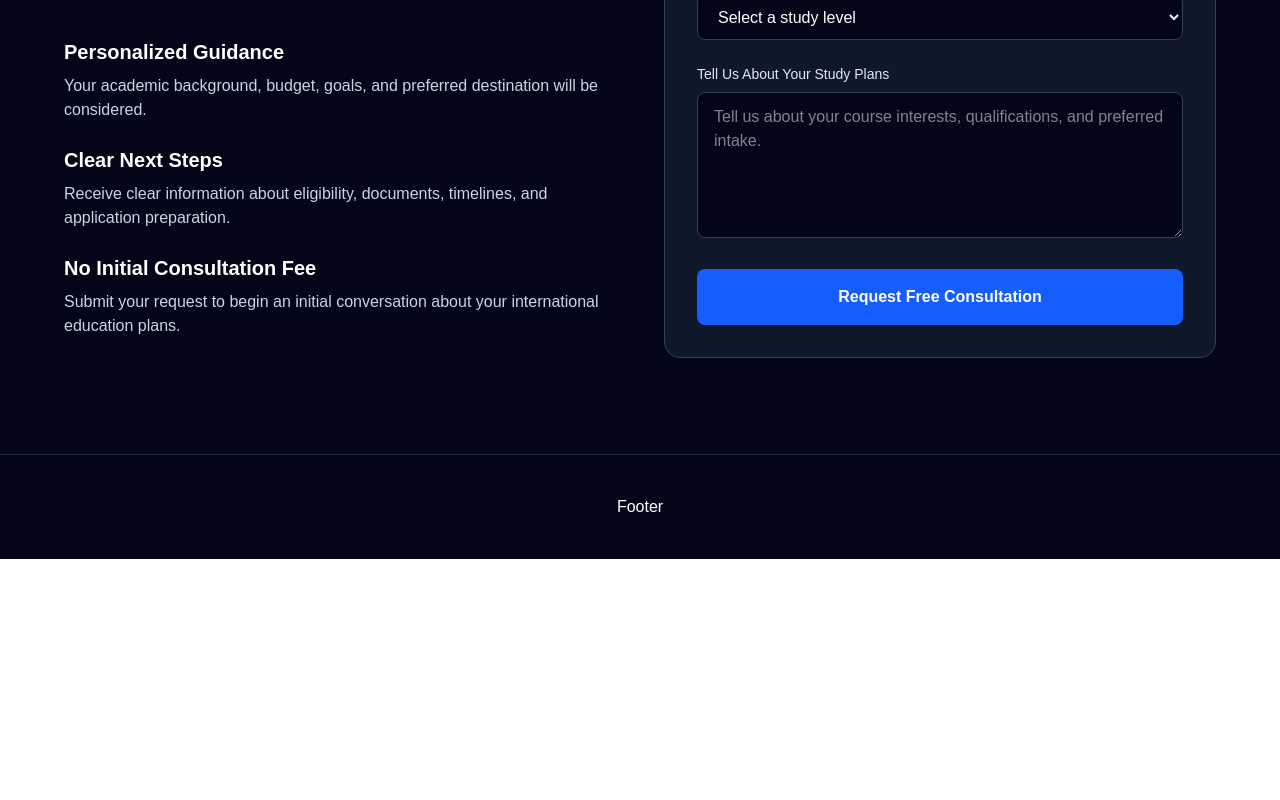
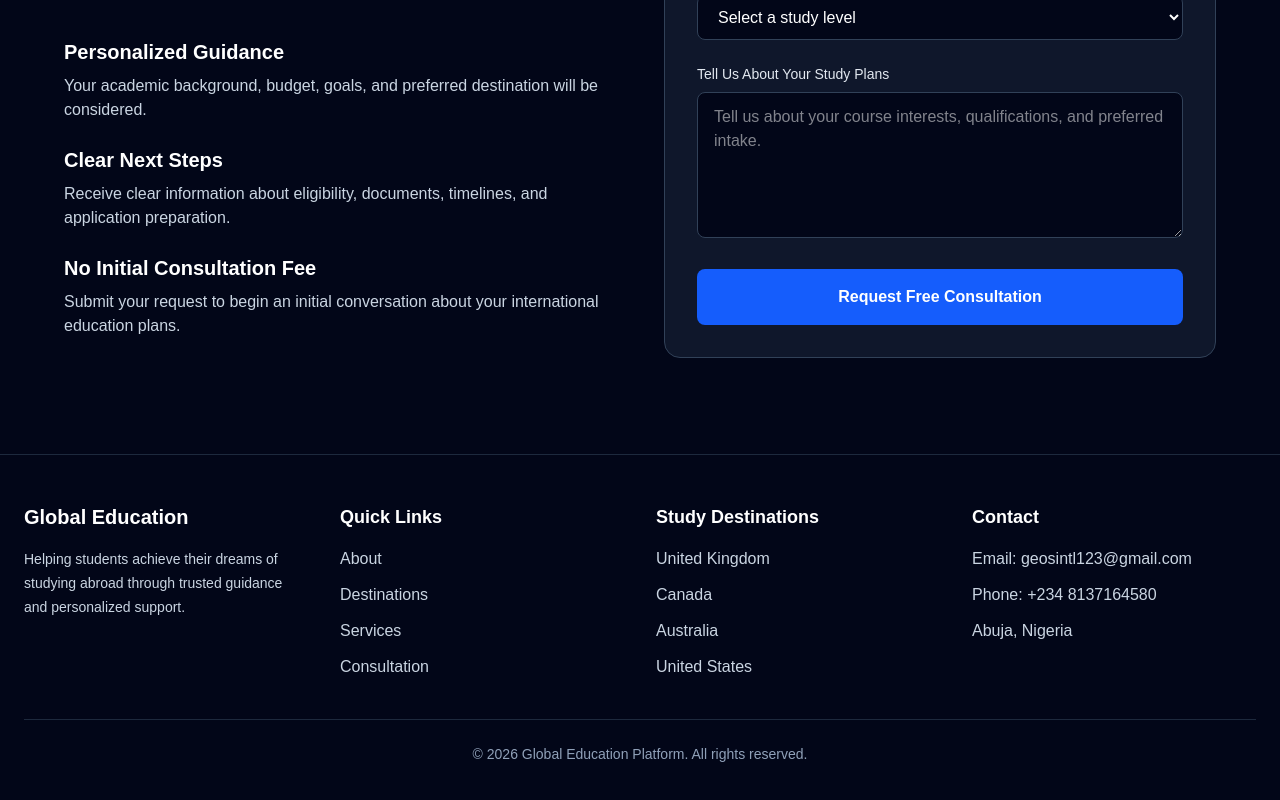
Before and after one commit to loveamarachicloud/global-education-platform, a Next.js app: page / in a window 1280 px wide. Shown: the part 4048-4848 px from the top of the page. Before the commit the page ends 4607 px from the top, so only its background shows below. Built offline with nearby package versions, Linux system fonts and the light colour scheme.

Commit message:
Complete footer section

```diff
--- /dev/null
+++ b/app/components/Footer.tsx
@@ -0,0 +1,113 @@
+export default function Footer() {
+  return (
+    <footer className="border-t border-slate-800 bg-slate-950 text-slate-300">
+      <div className="mx-auto max-w-7xl px-6 py-12">
+        <div className="grid gap-8 md:grid-cols-2 lg:grid-cols-4">
+          <div>
+  <h3 className="text-xl font-bold text-white">
+    Global Education
+  </h3>
+
+  <p className="mt-4 text-sm leading-6">
+    Helping students achieve their dreams of studying abroad through trusted guidance and personalized support.
+  </p>
+</div>
+
+          <div>
+  <h3 className="text-lg font-semibold text-white">
+    Quick Links
+  </h3>
+
+  <ul className="mt-4 space-y-3">
+    <li>
+      <a href="#about" className="transition hover:text-blue-400">
+        About
+      </a>
+    </li>
+
+    <li>
+      <a href="#destinations" className="transition hover:text-blue-400">
+        Destinations
+      </a>
+    </li>
+
+    <li>
+      <a href="#services" className="transition hover:text-blue-400">
+        Services
+      </a>
+    </li>
+
+    <li>
+      <a href="#consultation" className="transition hover:text-blue-400">
+        Consultation
+      </a>
+    </li>
+  </ul>
+</div>
+
+          <div>
+  <h3 className="text-lg font-semibold text-white">
+    Study Destinations
+  </h3>
+
+  <ul className="mt-4 space-y-3">
+    <li>
+      <a href="#destinations" className="transition hover:text-blue-400">
+        United Kingdom
+      </a>
+    </li>
+
+    <li>
+      <a href="#destinations" className="transition hover:text-blue-400">
+        Canada
+      </a>
+    </li>
+
+    <li>
+      <a href="#destinations" className="transition hover:text-blue-400">
+        Australia
+      </a>
+    </li>
+
+    <li>
+      <a href="#destinations" className="transition hover:text-blue-400">
+        United States
+      </a>
+    </li>
+  </ul>
+</div>
+
+          <div>
+  <h3 className="text-lg font-semibold text-white">
+    Contact
+  </h3>
+
+  <ul className="mt-4 space-y-3">
+    <li>
+  <a
+    href="mailto:geosintl123@gmail.com"
+    className="transition hover:text-blue-400"
+  >
+    Email: geosintl123@gmail.com
+  </a>
+</li>
+    <li>
+  <a
+    href="tel:+2348137164580"
+    className="transition hover:text-blue-400"
+  >
+    Phone: +234 8137164580
+  </a>
+</li>
+
+    <li>Abuja, Nigeria</li>
+  </ul>
+</div>
+        </div>
+        <div className="mt-10 border-t border-slate-800 pt-6 text-center text-sm text-slate-400">
+  <p>© 2026 Global Education Platform. All rights reserved.</p>
+</div>
+      </div>
+    </footer>
+  );
+}
--- a/app/page.tsx
+++ b/app/page.tsx
@@ -1,5 +1,6 @@
 import Image from "next/image";
 import ConsultationForm from "./components/ConsultationForm";
+import Footer from "./components/Footer";
 export default function Home() {
   return (
     <main className="min-h-screen bg-slate-950 text-white">
@@ -343,15 +344,13 @@ export default function Home() {
 
       <div className="rounded-2xl border border-slate-700 bg-slate-900 p-8">
         <ConsultationForm />
+
       </div>
     </div>
   </div>
 </section>
 
-      {/* Footer */}
-      <section className="p-10 border-t border-slate-800 text-center">
-        Footer
-      </section>
+      <Footer />
 
     </main>
   );
--- a/package.json
+++ b/package.json
@@ -11,7 +11,8 @@
   "dependencies": {
     "next": "16.2.10",
     "react": "19.2.4",
-    "react-dom": "19.2.4"
+    "react-dom": "19.2.4",
+    "react-icons": "^5.7.0"
   },
   "devDependencies": {
     "@tailwindcss/postcss": "^4",
```
Also changed, not shown: 1 other file (tests, documents, lock files or other folders).
